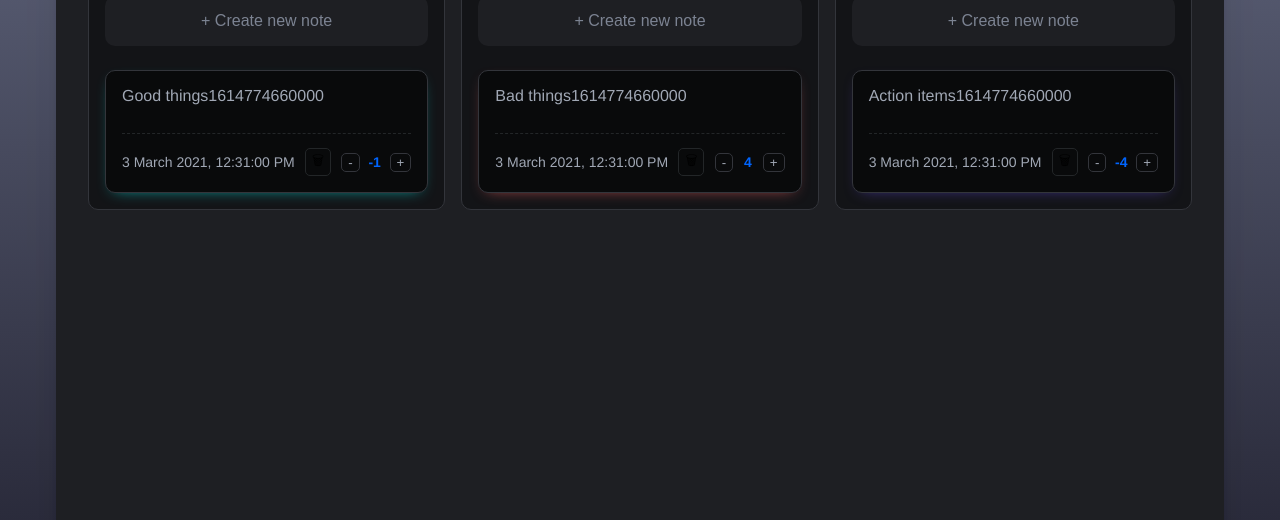
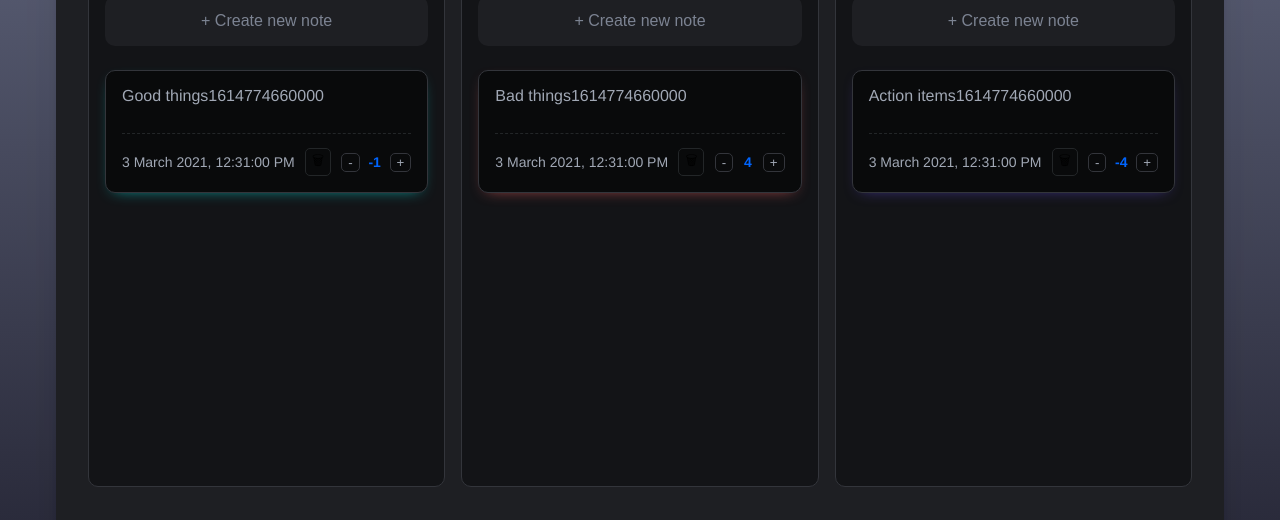
Before and after one commit to iCherya/pm-retrospective-app, a React (Create React App) app: page / in a window 1280 px wide. Shown: the part 161-681 px from the top of the page. Built offline with nearby package versions, Linux system fonts and the light colour scheme.

Commit message:
Fighting with DragDrop 4

```diff
--- a/src/Board/Board.jsx
+++ b/src/Board/Board.jsx
@@ -134,7 +134,7 @@ class Board extends React.Component {
     const { cards, isAddingCard, isDragover } = this.state;
 
     return (
-      <div className={styles.board} onDrop={this.handleDrop} onDragOver={Board.handleDragover}>
+      <div className={styles.board}>
         <div className={styles.top}>
           <div className={styles.icon} style={{ backgroundColor: boardColor }} />
           <h2 className={styles.heading}>{boardTitle}</h2>
@@ -159,7 +159,11 @@ class Board extends React.Component {
           </button>
         )}
         {isDragover ? <div className={styles['shadow-card']} /> : null}
-        <ul>
+        <ul
+          className={styles['cards-container']}
+          onDrop={this.handleDrop}
+          onDragOver={Board.handleDragover}
+        >
           {cards.map((card) => (
             <Card
               key={card.createdDate}
--- a/src/Board/Board.module.css
+++ b/src/Board/Board.module.css
@@ -101,3 +101,7 @@ button:focus {
 .submit-btn:hover {
   background-color: #2277f7;
 }
+
+.cards-container {
+  min-height: 400px;
+}
--- a/src/Card/Card.jsx
+++ b/src/Card/Card.jsx
@@ -52,8 +52,9 @@ class Card extends React.Component {
     this.toggleDraggingMode();
     const { deleteCard } = this.props;
     const { createdDate } = this.state;
+
     if (e.dataTransfer.dropEffect !== 'none') {
-      deleteCard(createdDate);
+      setTimeout(() => deleteCard(createdDate), 1000);
     }
   }
 
--- a/src/index.css
+++ b/src/index.css
@@ -1,6 +1,6 @@
 body {
   background: linear-gradient(#60657c, #222231);
-  height: 100vh;
+  height: 300%;
   font-family: 'Helvetica Neue', 'Roboto', sans-serif;
   color: #767b86;
   font-size: 16px;
```
